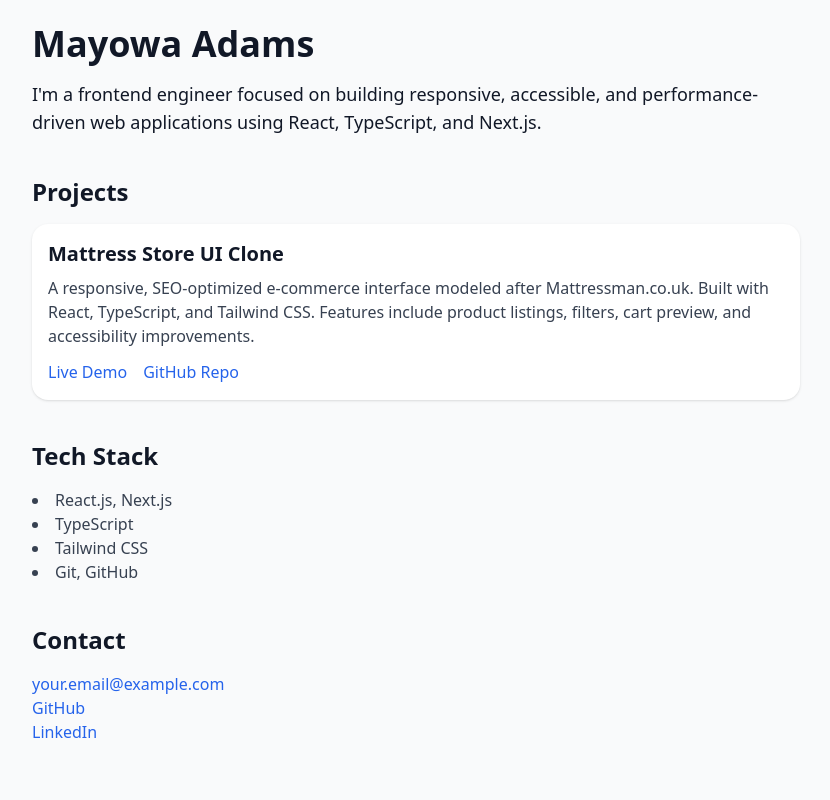
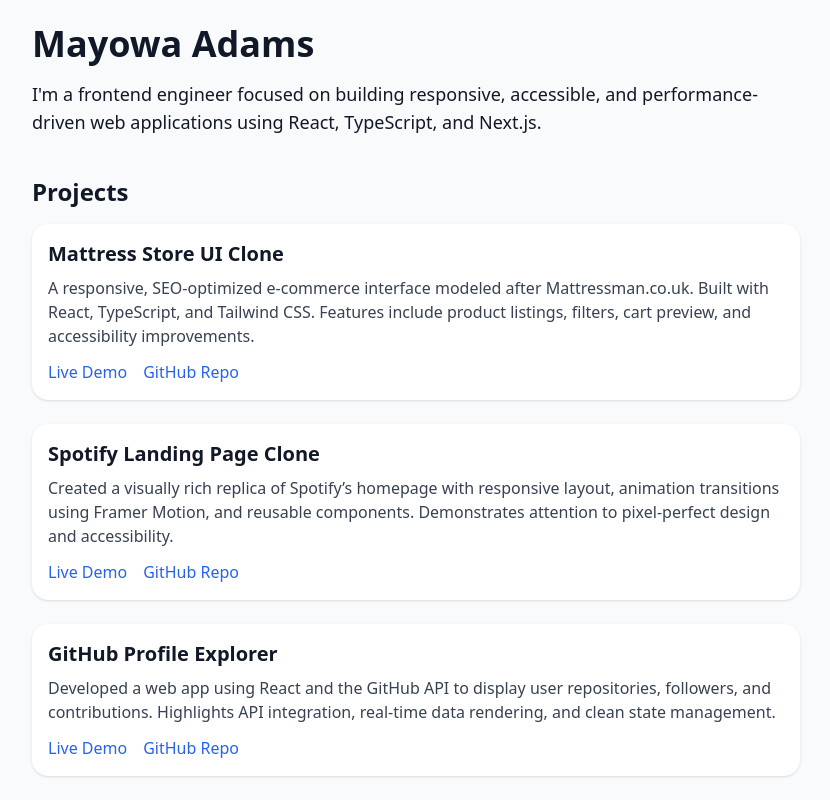
Before and after one commit to mayowa-adams/portfolio-mayowa, a Next.js app: page / in a window 1280 px wide. Shown: the top 800 px of the page, without its empty margins (224-1054 px from the left). Built offline with nearby package versions, Linux system fonts and the light colour scheme.

Commit message:
Add new projects to portfolio

```diff
--- a/app/page.tsx
+++ b/app/page.tsx
@@ -4,7 +4,9 @@ export default function Home() {
       <section className="max-w-3xl mx-auto">
         <h1 className="text-4xl font-bold mb-4">Mayowa Adams</h1>
         <p className="text-lg mb-6">
-          I'm a frontend engineer focused on building responsive, accessible, and performance-driven web applications using React, TypeScript, and Next.js.
+          I'm a frontend engineer focused on building responsive, accessible,
+          and performance-driven web applications using React, TypeScript, and
+          Next.js.
         </p>
 
         <h2 className="text-2xl font-semibold mt-10 mb-4">Projects</h2>
@@ -12,11 +14,61 @@ export default function Home() {
           <div className="bg-white shadow p-4 rounded-2xl">
             <h3 className="text-xl font-semibold">Mattress Store UI Clone</h3>
             <p className="mt-2 text-gray-700">
-              A responsive, SEO-optimized e-commerce interface modeled after Mattressman.co.uk. Built with React, TypeScript, and Tailwind CSS. Features include product listings, filters, cart preview, and accessibility improvements.
+              A responsive, SEO-optimized e-commerce interface modeled after
+              Mattressman.co.uk. Built with React, TypeScript, and Tailwind CSS.
+              Features include product listings, filters, cart preview, and
+              accessibility improvements.
             </p>
             <div className="mt-3 flex space-x-4">
-              <a href="#" className="text-blue-600 hover:underline">Live Demo</a>
-              <a href="#" className="text-blue-600 hover:underline">GitHub Repo</a>
+              <a
+                href="https://portfolio-mayowa.vercel.app"
+                className="text-blue-600 hover:underline"
+              >
+                Live Demo
+              </a>
+              <a
+                href="https://github.com/mayowa-adams/portfolio-mayowa"
+                className="text-blue-600 hover:underline"
+              >
+                GitHub Repo
+              </a>
+            </div>
+          </div>
+
+          <div className="bg-white shadow p-4 rounded-2xl">
+            <h3 className="text-xl font-semibold">
+              Spotify Landing Page Clone
+            </h3>
+            <p className="mt-2 text-gray-700">
+              Created a visually rich replica of Spotify’s homepage with
+              responsive layout, animation transitions using Framer Motion, and
+              reusable components. Demonstrates attention to pixel-perfect
+              design and accessibility.
+            </p>
+            <div className="mt-3 flex space-x-4">
+              <a href="#" className="text-blue-600 hover:underline">
+                Live Demo
+              </a>
+              <a href="#" className="text-blue-600 hover:underline">
+                GitHub Repo
+              </a>
+            </div>
+          </div>
+
+          <div className="bg-white shadow p-4 rounded-2xl">
+            <h3 className="text-xl font-semibold">GitHub Profile Explorer</h3>
+            <p className="mt-2 text-gray-700">
+              Developed a web app using React and the GitHub API to display user
+              repositories, followers, and contributions. Highlights API
+              integration, real-time data rendering, and clean state management.
+            </p>
+            <div className="mt-3 flex space-x-4">
+              <a href="#" className="text-blue-600 hover:underline">
+                Live Demo
+              </a>
+              <a href="#" className="text-blue-600 hover:underline">
+                GitHub Repo
+              </a>
             </div>
           </div>
         </div>
@@ -31,9 +83,26 @@ export default function Home() {
 
         <h2 className="text-2xl font-semibold mt-10 mb-4">Contact</h2>
         <p className="text-gray-700">
-          <a href="mailto:your.email@example.com" className="text-blue-600 hover:underline">your.email@example.com</a><br />
-          <a href="https://github.com/YOUR_GITHUB" className="text-blue-600 hover:underline">GitHub</a><br />
-          <a href="https://linkedin.com/in/YOUR_LINKEDIN" className="text-blue-600 hover:underline">LinkedIn</a>
+          <a
+            href="mailto:your.email@example.com"
+            className="text-blue-600 hover:underline"
+          >
+            your.email@example.com
+          </a>
+          <br />
+          <a
+            href="https://github.com/YOUR_GITHUB"
+            className="text-blue-600 hover:underline"
+          >
+            GitHub
+          </a>
+          <br />
+          <a
+            href="https://linkedin.com/in/YOUR_LINKEDIN"
+            className="text-blue-600 hover:underline"
+          >
+            LinkedIn
+          </a>
         </p>
       </section>
     </main>
```
